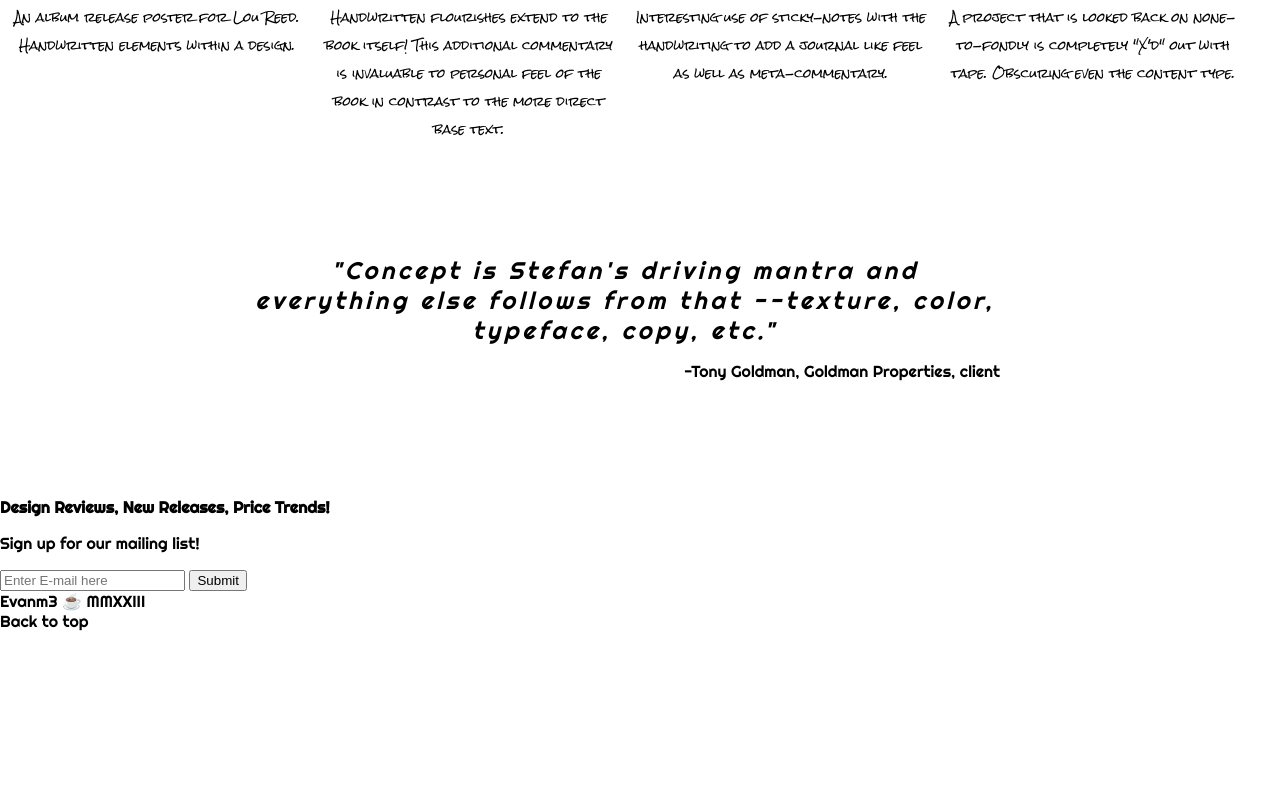
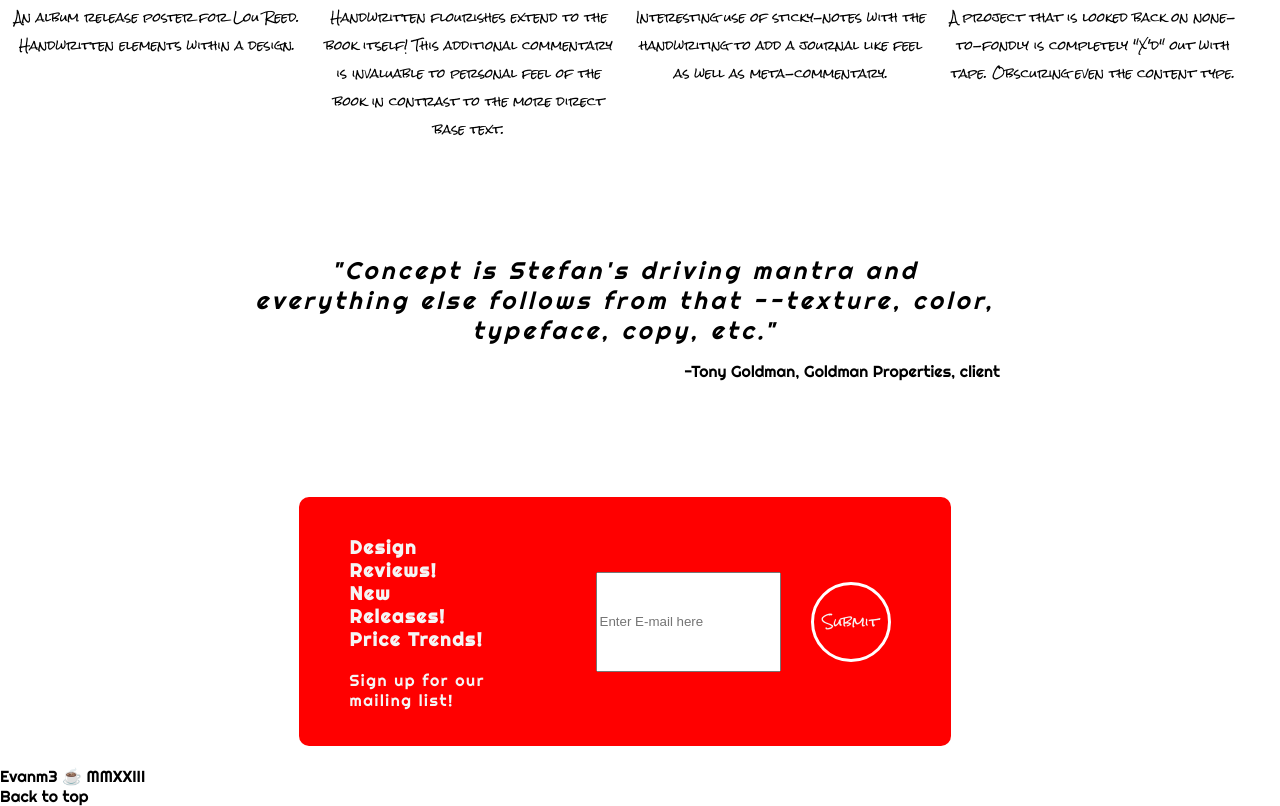
Before and after one commit to evanm3/book-review-post, a plain HTML site: page index.html in a window 1280 px wide. Shown: the part 1061-1867 px from the top of the page. Before the commit the page ends 1692 px from the top, so only its background shows below. Drawn offline with Linux system fonts and the light colour scheme.

Commit message:
add style to mailing list

```diff
--- a/index.html
+++ b/index.html
@@ -7,7 +7,7 @@
     <title>Made You Look Review</title>
     <link rel="stylesheet" href="styles.css">
     <link rel="stylesheet"
-          href="https://fonts.googleapis.com/css?family=Righteous|Rock+Salt&effect=anaglyph">
+          href="https://fonts.googleapis.com/css?family=Righteous|Rock+Salt&effect=anaglyph|outline">
 
 </head>
 <body>
@@ -28,7 +28,7 @@
             <div class="intro-left">
                 <h1 class="book-title font-effect-anaglyph">Made You Look</h1>
                 <p class="body-text">Stefan Sagmeister's monograph, self-described as "another self indulgent design book" is 22 years old. Is it still worth having in your design book library?</p>
-                <p class="book-details">Abrams <br>2001<br>ISBN <a href="https://www.google.com/search?q=9780810905979">9780810905979</a></p>
+                <p class="book-details">Abrams <br>2001<br>ISBN <a href="https://www.bookfinder.com/search/?isbn=9780810905979&mode=isbn&st=sr&ac=qr" target="_blank">9780810905979</a></p>
                 <div class="button-container">
                     <button class="body-text">NAY</button>
                     <button class="body-text">YAY</button>
@@ -73,7 +73,7 @@
     <div id="mailing-list" class="mailing-list">
         <div class="container">
             <div class="continer-left">
-                <strong>Design Reviews, New Releases, Price Trends!</strong>
+                <h3 class="font-effect-outline">Design Reviews! <br>New Releases! <br>Price Trends!</h3>
                 <p>Sign up for our mailing list!</p>
             </div>
             <div class="container-right">
--- a/styles.css
+++ b/styles.css
@@ -56,6 +56,10 @@ header {
     font-size: 12px;
     margin-top: 0px;
     text-transform: uppercase;
+}
+
+.book-details a {
+    text-decoration: underline;
 }
 
 .intro-right {
@@ -160,9 +164,6 @@ main {
     color:#000000;
     text-align: center;
 }
-/* .quote-container {
-    max-width: 700px;
-} */
 
 .quote {
     display: flex;
@@ -171,7 +172,6 @@ main {
     align-items: center;
     /* max-width: 500px; */
     padding: 100px 20%;
-
 }
 
 .quote em {
@@ -179,11 +179,51 @@ main {
     font-weight: lighter;
     text-align: center;
     letter-spacing: .15em;
-
-
 }
 
 .quote p {
     display: flex;
     align-self: flex-end;
 }
+
+.mailing-list {
+    display: flex;
+    justify-content: center;
+    align-items: center;
+    /* border: 2px dotted red; */
+}
+
+.container {
+    background-color: red;
+    display: flex;
+    /* justify-content: space-between; */
+    align-items: center;
+    gap: 20%;
+    padding: 20px 50px;
+    margin-bottom: 20px;
+    color: whitesmoke;
+    border-radius: 10px;
+    letter-spacing: .1em;
+}
+
+.container-right {
+    display: flex;
+    gap: 20px;
+}
+
+input[type=submit] {
+    color: whitesmoke;
+    background-color: red;
+    font-family: 'Rock Salt', 'cursive', sans-serif;
+    border-radius: 50%;
+    border: none;
+    width: 80px;
+    height: 80px;
+    margin: 10px;
+    border: 3px solid white;
+}
+input:hover {
+    cursor: pointer;
+    background-color: #85dd87;
+    color: black;
+}
```
